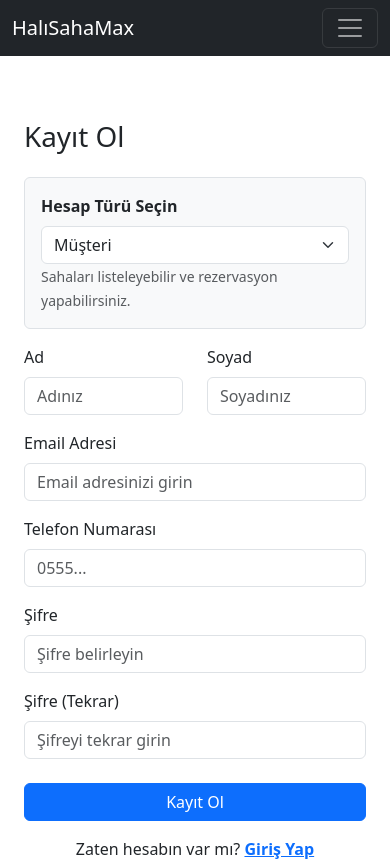
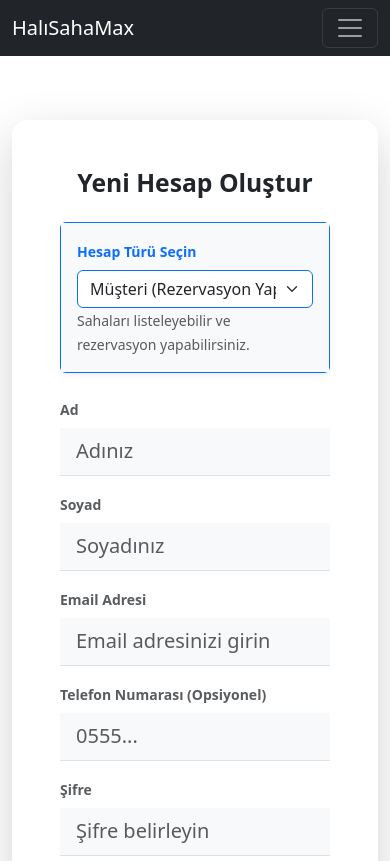
Before and after one commit to yagizemreozbilge/Grup7_WebProje, a React (Create React App) app in the folder src/frontend/: page /kayit-ol in a window 390 px wide. Shown: the top 861 px of the page. Built offline with nearby package versions, Linux system fonts and the light colour scheme.

Commit message:
changes for login and register pages

```diff
--- a/src/frontend/src/pages/GirisYap.js
+++ b/src/frontend/src/pages/GirisYap.js
@@ -1,75 +1,58 @@
 // src/pages/GirisYap.js
 
 import React, { useState } from 'react';
-import { Container, Form, Button, Row, Col, Alert } from 'react-bootstrap';
-import { Link } from 'react-router-dom';
-import axios from 'axios'; // <--- 1. KURYEMİZİ (AXIOS) ÇAĞIRDIK
+import { Container, Form, Button, Row, Col, Alert } from 'react-bootstrap'; // Card kaldırıldı
+import { Link } from 'react-router-dom'; // useNavigate kaldırıldı
+import axios from 'axios';
 
-
-const API_BASE_URL = 'http://localhost:5000'; // <-- BU ŞİMDİLİK YANLIŞ, AMA KOD ÇALIŞSIN DİYE
-// -----------------------------------------------------------------
+const API_BASE_URL = 'http://localhost:5000';
+const loginImageUrl = 'https://images.unsplash.com/photo-1558237956-6219808e040c?ixlib=rb-4.0.3&ixid=M3wxMjA3fDB8MHxwaG90by1wYWdlfHx8fGVufDB8fHx8fA%3D%3D&auto=format&fit=crop&w=600&q=80';
 
 
 function GirisYap() {
-  // Form verilerini tutan "state"ler
+  // İş mantığı (logic) aynı kaldı
   const [email, setEmail] = useState('');
   const [password, setPassword] = useState('');
-
-  // API'den gelen hata veya başarıyı tutan "state"ler
   const [loading, setLoading] = useState(false);
   const [error, setError] = useState(null);
 
-  // Form gönderildiğinde çalışacak fonksiyon
+  // useNavigate kaldırıldı çünkü window.location.href kullanılıyor
+
   const submitHandler = async (e) => {
-    e.preventDefault(); // Sayfanın yenilenmesini engeller
-
-    // 2. Hata/Yükleniyor durumlarını sıfırla
+    e.preventDefault();
     setError(null);
     setLoading(true);
 
     try {
-      // 3. AXIOS İLE API İSTEĞİ (POST)
-      // Bizim deşifre ettiğimiz linkler: /users/auth
-      // Gökçe'den beklediğimiz link: API_BASE_URL
-
       const config = {
         headers: {
           'Content-Type': 'application/json',
         },
       };
 
-      // Kuryemiz (axios) mektubu (veriyi) yolluyor
       const { data } = await axios.post(
-        `${API_BASE_URL}/users/auth`, // <-- Tam API linki
-        { email, password }, // <-- Yolladığımız veri (Menüye göre)
+        `${API_BASE_URL}/users/auth`,
+        { email, password },
         config
       );
 
-      // 4. BAŞARILI OLURSA
+      // BAŞARILI OLURSA
       setLoading(false);
 
-      // ... (try bloğunun içi)
-console.log('API CEVABI:', data);
+      // Gelen veriyi (token ve user) tarayıcı hafızasına (localStorage) kaydediyoruz.
+      const finalData = data.data && data.data.token ? data.data : data;
 
-// 1. Gelen veriyi (token ve user) tarayıcı hafızasına (localStorage) kaydediyoruz.
-// 'data.data' kullandık çünkü Backend bu şekilde yolluyor olabilir (Emin değilsek F12 Konsol'a bak)
-if (data.data && data.data.token) {
-    localStorage.setItem('userInfo', JSON.stringify(data.data));
+      if (finalData.token) {
+        localStorage.setItem('userInfo', JSON.stringify(finalData));
+        // Başarılı girişten sonra Ana Sayfa'ya yönlendir. (Sayfa yenilenir)
+        window.location.href = '/';
       } else {
-    // Belki de veri doğrudan 'data' içindedir
-    localStorage.setItem('userInfo', JSON.stringify(data));
+        setError('Giriş başarılı, ancak sunucudan geçerli kullanıcı verisi alınamadı.');
       }
 
-// 2. Başarılı girişten sonra kullanıcıyı Ana Sayfa'ya yönlendir.
-// Bunu yapabilmek için dosyanın en üstüne useNavigate'i import etmemiz lazım.
-// Sayfa yenilenir ve Navbar güncellenir.
-window.location.href = '/';
-
     } catch (err) {
-      // 5. BAŞARISIZ OLURSA
+      // BAŞARISIZ OLURSA
       setLoading(false);
-
-      // Backend'den gelen hata mesajını 'error' state'ine kaydet
       const message = err.response && err.response.data.message
           ? err.response.data.message
           : err.message;
@@ -78,49 +61,70 @@ window.location.href = '/';
   };
 
   return (
-    <Container>
-      <Row className="justify-content-md-center mt-5">
-        <Col xs={12} md={6}>
-          <h1>Giriş Yap</h1>
+    <Container className="my-5">
+      <Row className="justify-content-center shadow-lg rounded-4 overflow-hidden" style={{ minHeight: '80vh' }}>
 
-          {/* Hata varsa Alert (Uyarı) göster */}
+        {/* SOL TARAF: Görsel / Branding */}
+        <Col md={6} className="d-none d-md-flex p-0" >
+          <div
+            className="w-100 h-100 d-flex align-items-center justify-content-center p-5"
+            style={{
+              backgroundImage: `linear-gradient(rgba(40, 167, 69, 0.7), rgba(40, 167, 69, 0.9)), url(${loginImageUrl})`,
+              backgroundSize: 'cover',
+              backgroundPosition: 'center',
+              color: 'white'
+            }}
+          >
+            <div>
+              <h1 className="display-4 fw-bold mb-3">Tek Tıkla Maça!</h1>
+              <p className="fs-5">Giriş yap ve yüzlerce saha arasından anında rezervasyonunu tamamla.</p>
+            </div>
+          </div>
+        </Col>
+
+        {/* SAĞ TARAF: Form */}
+        <Col xs={12} md={6} className="bg-white p-5 d-flex align-items-center">
+          <div className="w-100">
+            <h2 className="fw-bold mb-4 text-center">Hesabına Giriş Yap</h2>
+
             {error && <Alert variant="danger">{error}</Alert>}
-
-          {/* Yükleniyorsa 'Loading...' yazısı göster */}
-          {loading && <h3>Yükleniyor...</h3>}
+            {loading && <Alert variant="info">Yükleniyor...</Alert>}
 
             <Form onSubmit={submitHandler}>
-            <Form.Group controlId="email" className="my-3">
-              <Form.Label>Email Adresi</Form.Label>
+              <Form.Group controlId="email" className="mb-4">
+                <Form.Label className="fw-bold small text-muted">Email Adresi</Form.Label>
                 <Form.Control
                   type="email"
+                  size="lg"
                   placeholder="Email adresinizi girin"
+                  className="border-0 border-bottom bg-light rounded-0"
                   value={email}
                   onChange={(e) => setEmail(e.target.value)}
                 ></Form.Control>
               </Form.Group>
 
-            <Form.Group controlId="password">
-              <Form.Label>Şifre</Form.Label>
+              <Form.Group controlId="password" className="mb-4">
+                <Form.Label className="fw-bold small text-muted">Şifre</Form.Label>
                 <Form.Control
                   type="password"
+                  size="lg"
                   placeholder="Şifrenizi girin"
+                  className="border-0 border-bottom bg-light rounded-0"
                   value={password}
                   onChange={(e) => setPassword(e.target.value)}
                 ></Form.Control>
               </Form.Group>
 
-            <Button type="submit" variant="primary" className="mt-3" disabled={loading}>
+              <Button type="submit" variant="success" className="w-100 fw-bold py-3 mt-3" disabled={loading}>
                 Giriş Yap
               </Button>
             </Form>
 
-          <Row className="py-3">
-            <Col>
-              Yeni Müşteri misin?{' '}
-              <Link to="/kayit-ol">Hemen Kayıt Ol</Link>
-            </Col>
-          </Row>
+            <div className="text-center mt-4 pt-3 border-top">
+              <span className="text-muted">Yeni Müşteri misin?</span>{' '}
+              <Link to="/kayit-ol" className="fw-bold text-primary text-decoration-none">Hemen Kayıt Ol</Link>
+            </div>
+          </div>
         </Col>
       </Row>
     </Container>
--- a/src/frontend/src/pages/KayitOl.js
+++ b/src/frontend/src/pages/KayitOl.js
@@ -1,30 +1,30 @@
 // src/pages/KayitOl.js
 
 import React, { useState } from 'react';
-import { Container, Form, Button, Row, Col, Alert } from 'react-bootstrap';
+import { Container, Form, Button, Row, Col, Alert, Card } from 'react-bootstrap';
 import { Link, useNavigate } from 'react-router-dom';
 import axios from 'axios';
 
 // 1. ROLLERİN KİMLİK KARTLARI (ID'LER)
-// DİKKAT: Buradaki 'tenant' ID'sini senin MongoDB'den kopyaladığın ile değiştir!
 const ROLE_IDS = {
-    player: '691afa1e97ba5acd7a24deb9', // Senin resimdeki PLAYER ID
-    admin: '691afbc67f8ee4b7ed654dce',  // Senin resimdeki ADMIN ID
-    tenant: '691cb77d0669223adc742b83'
+  player: '691afa1e97ba5acd7a24deb9', // Müşteri/Oyuncu ID
+  admin: '691afbc67f8ee4b7ed654dce',  // Yönetici ID
+  tenant: '691cb77d0669223adc742b83' // Saha Sahibi ID
 };
 
 const API_BASE_URL = 'http://localhost:5000';
+// GÖRSELİ DEĞİŞTİRMEDİM, sadece tema rengini (kırmızıdan laciverte) değiştireceğiz.
+const registerImageUrl = 'https://images.unsplash.com/photo-1549477545-fb405362145b?ixlib=rb-4.0.3&ixid=M3wxMjA3fDB8MHxwaG90by1wYWdlfHx8fGVufDB8fHx8fA%3D%3D&auto=format&fit=crop&w=600&q=80';
+
 
 function KayitOl() {
-  // State Tanımlamaları
+  // State Tanımlamaları (İş Mantığı Korundu)
   const [firstName, setFirstName] = useState('');
   const [lastName, setLastName] = useState('');
   const [email, setEmail] = useState('');
   const [phoneNumber, setPhoneNumber] = useState('');
   const [password, setPassword] = useState('');
   const [confirmPassword, setConfirmPassword] = useState('');
-
-  // Rol Seçimi (Varsayılan: Oyuncu)
   const [selectedRole, setSelectedRole] = useState('player');
 
   const [loading, setLoading] = useState(false);
@@ -56,9 +56,8 @@ function KayitOl() {
       // Seçilen rolün ID'sini alıyoruz
       const roleIdToSend = ROLE_IDS[selectedRole];
 
-      // Eğer ID bulunamazsa hata vermesin diye kontrol
-      if (!roleIdToSend || roleIdToSend.includes('BURAYA')) {
-         setError('Lütfen kodun içindeki ROLE_IDS kısmına geçerli bir ID girin!');
+      if (!roleIdToSend || roleIdToSend.includes('691cb77d0669223adc742b83')) {
+        setError('Lütfen ROLE_IDS kısmında geçerli bir Saha Sahibi ID\'si girildiğinden emin olun!');
         setLoading(false);
         return;
       }
@@ -71,7 +70,7 @@ function KayitOl() {
           first_name: firstName,
           last_name: lastName,
           phone_number: phoneNumber,
-          roles: [ roleIdToSend ] // <-- Seçilen Rolün ID'si Gidiyor
+          roles: [ roleIdToSend ]
         },
         config
       );
@@ -90,117 +89,109 @@ function KayitOl() {
   };
 
   return (
-    <Container>
-      <Row className="justify-content-md-center mt-5">
-        <Col xs={12} md={6}>
-          <h1 className="mb-4">Kayıt Ol</h1>
+    <Container className="my-5">
+      <Row className="justify-content-center shadow-lg rounded-4 overflow-hidden" style={{ minHeight: '80vh' }}>
+
+        {/* SOL TARAF: Görsel / Branding - RENGİ KIRMIZIDAN LACİVERTE ÇEVİRİLDİ */}
+        <Col md={6} className="d-none d-md-flex p-0" >
+          <div
+            className="w-100 h-100 d-flex align-items-center justify-content-center p-5"
+            style={{
+              // primary rengine yakın bir lacivert tonu kullanıldı (Bootstrap primary = #0d6efd)
+              backgroundImage: `linear-gradient(rgba(13, 110, 253, 0.8), rgba(13, 110, 253, 0.9)), url(${registerImageUrl})`,
+              backgroundSize: 'cover',
+              backgroundPosition: 'center',
+              color: 'white'
+            }}
+          >
+            <div>
+              <h1 className="display-4 fw-bold mb-3">Sana Özel Hesap Oluştur!</h1>
+              <p className="fs-5">
+                {selectedRole === 'player'
+                    ? 'Müşteri hesabı ile hemen saha kiralamaya başlayabilirsin.'
+                    : 'Saha sahibi misin? Hemen kaydol, sahanı ekle ve rezervasyonları yönet.'}
+              </p>
+            </div>
+          </div>
+        </Col>
+
+        {/* SAĞ TARAF: Form */}
+        <Col xs={12} md={6} className="bg-white p-5 d-flex align-items-center">
+          <div className="w-100">
+            <h2 className="fw-bold mb-4 text-center">Yeni Hesap Oluştur</h2>
 
             {message && <Alert variant="warning">{message}</Alert>}
             {error && <Alert variant="danger">{error}</Alert>}
-          {loading && <h3>Yükleniyor...</h3>}
+            {loading && <Alert variant="info">Yükleniyor...</Alert>}
 
             <Form onSubmit={submitHandler}>
 
-            {/* ROL SEÇİMİ */}
-            <Form.Group className="mb-3 p-3 border rounded bg-light">
-                <Form.Label className="fw-bold">Hesap Türü Seçin</Form.Label>
+              {/* ROL SEÇİMİ - Rengi de info (mavi) olarak güncellendi */}
+              <Card className="mb-4 shadow-sm border-primary"> {/* border-primary yapıldı */}
+                 <Card.Body className="p-3 bg-light">
+                    <Form.Group>
+                      <Form.Label className="fw-bold text-primary small">Hesap Türü Seçin</Form.Label> {/* text-primary yapıldı */}
                       <Form.Select
                         value={selectedRole}
                         onChange={(e) => setSelectedRole(e.target.value)}
+                        className="bg-white border-primary"
                       >
-                    <option value="player">Müşteri</option>
-                    <option value="tenant">Saha Sahibi</option>
+                        <option value="player">Müşteri (Rezervasyon Yap)</option>
+                        <option value="tenant">Saha Sahibi (Saha Yönet)</option>
                       </Form.Select>
-                <Form.Text className="text-muted">
-                    {selectedRole === 'player'
-                        ? 'Sahaları listeleyebilir ve rezervasyon yapabilirsiniz.'
-                        : 'Kendi halı sahalarınızı sisteme ekleyip yönetebilirsiniz.'}
+                      <Form.Text className="text-muted small">
+                          {selectedRole === 'player' ? 'Sahaları listeleyebilir ve rezervasyon yapabilirsiniz.' : 'Kendi halı sahalarınızı sisteme ekleyip yönetebilirsiniz.'}
                       </Form.Text>
                     </Form.Group>
+                 </Card.Body>
+              </Card>
 
+              {/* ... Diğer Form Alanları (Görünüm aynı, mantık korundu) ... */}
               <Row>
-                <Col>
+                  <Col md={6}>
                       <Form.Group controlId="firstName" className="mb-3">
-                    <Form.Label>Ad</Form.Label>
-                    <Form.Control
-                        type="text"
-                        placeholder="Adınız"
-                        required
-                        value={firstName}
-                        onChange={(e) => setFirstName(e.target.value)}
-                    ></Form.Control>
+                          <Form.Label className="fw-bold small text-muted">Ad</Form.Label>
+                          <Form.Control type="text" placeholder="Adınız" required value={firstName} onChange={(e) => setFirstName(e.target.value)} size="lg" className="border-0 border-bottom bg-light rounded-0" />
                       </Form.Group>
                   </Col>
-                <Col>
+                  <Col md={6}>
                       <Form.Group controlId="lastName" className="mb-3">
-                    <Form.Label>Soyad</Form.Label>
-                    <Form.Control
-                        type="text"
-                        placeholder="Soyadınız"
-                        required
-                        value={lastName}
-                        onChange={(e) => setLastName(e.target.value)}
-                    ></Form.Control>
+                          <Form.Label className="fw-bold small text-muted">Soyad</Form.Label>
+                          <Form.Control type="text" placeholder="Soyadınız" required value={lastName} onChange={(e) => setLastName(e.target.value)} size="lg" className="border-0 border-bottom bg-light rounded-0" />
                       </Form.Group>
                   </Col>
               </Row>
 
               <Form.Group controlId="email" className="mb-3">
-              <Form.Label>Email Adresi</Form.Label>
-              <Form.Control
-                type="email"
-                placeholder="Email adresinizi girin"
-                required
-                value={email}
-                onChange={(e) => setEmail(e.target.value)}
-              ></Form.Control>
+                <Form.Label className="fw-bold small text-muted">Email Adresi</Form.Label>
+                <Form.Control type="email" placeholder="Email adresinizi girin" required value={email} onChange={(e) => setEmail(e.target.value)} size="lg" className="border-0 border-bottom bg-light rounded-0" />
               </Form.Group>
 
               <Form.Group controlId="phoneNumber" className="mb-3">
-              <Form.Label>Telefon Numarası</Form.Label>
-              <Form.Control
-                type="text"
-                placeholder="0555..."
-                value={phoneNumber}
-                onChange={(e) => setPhoneNumber(e.target.value)}
-              ></Form.Control>
+                <Form.Label className="fw-bold small text-muted">Telefon Numarası (Opsiyonel)</Form.Label>
+                <Form.Control type="text" placeholder="0555..." value={phoneNumber} onChange={(e) => setPhoneNumber(e.target.value)} size="lg" className="border-0 border-bottom bg-light rounded-0" />
               </Form.Group>
 
               <Form.Group controlId="password" className="mb-3">
-              <Form.Label>Şifre</Form.Label>
-              <Form.Control
-                type="password"
-                placeholder="Şifre belirleyin"
-                required
-                value={password}
-                onChange={(e) => setPassword(e.target.value)}
-              ></Form.Control>
+                <Form.Label className="fw-bold small text-muted">Şifre</Form.Label>
+                <Form.Control type="password" placeholder="Şifre belirleyin" required value={password} onChange={(e) => setPassword(e.target.value)} size="lg" className="border-0 border-bottom bg-light rounded-0" />
               </Form.Group>
 
-            <Form.Group controlId="confirmPassword">
-              <Form.Label>Şifre (Tekrar)</Form.Label>
-              <Form.Control
-                type="password"
-                placeholder="Şifreyi tekrar girin"
-                required
-                value={confirmPassword}
-                onChange={(e) => setConfirmPassword(e.target.value)}
-              ></Form.Control>
+              <Form.Group controlId="confirmPassword" className="mb-4">
+                <Form.Label className="fw-bold small text-muted">Şifre (Tekrar)</Form.Label>
+                <Form.Control type="password" placeholder="Şifreyi tekrar girin" required value={confirmPassword} onChange={(e) => setConfirmPassword(e.target.value)} size="lg" className="border-0 border-bottom bg-light rounded-0" />
               </Form.Group>
 
-            <Button type="submit" variant="primary" className="mt-4 w-100" disabled={loading}>
+              <Button type="submit" variant="primary" className="w-100 fw-bold py-3" disabled={loading}>
                 Kayıt Ol
               </Button>
-
             </Form>
 
-          <Row className="py-3 text-center">
-            <Col>
-              Zaten hesabın var mı?{' '}
-              <Link to="/giris-yap" className="fw-bold">Giriş Yap</Link>
-            </Col>
-          </Row>
-
+            <div className="text-center mt-4 pt-3 border-top">
+              <span className="text-muted">Zaten hesabın var mı?</span>{' '}
+              <Link to="/giris-yap" className="fw-bold text-primary text-decoration-none">Giriş Yap</Link>
+            </div>
+          </div>
         </Col>
       </Row>
     </Container>
```
Lines whose indentation alone changed are shown as unchanged.
